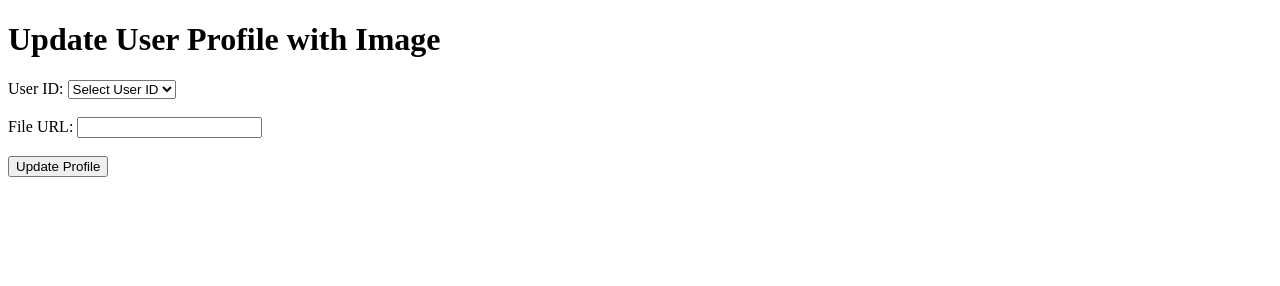
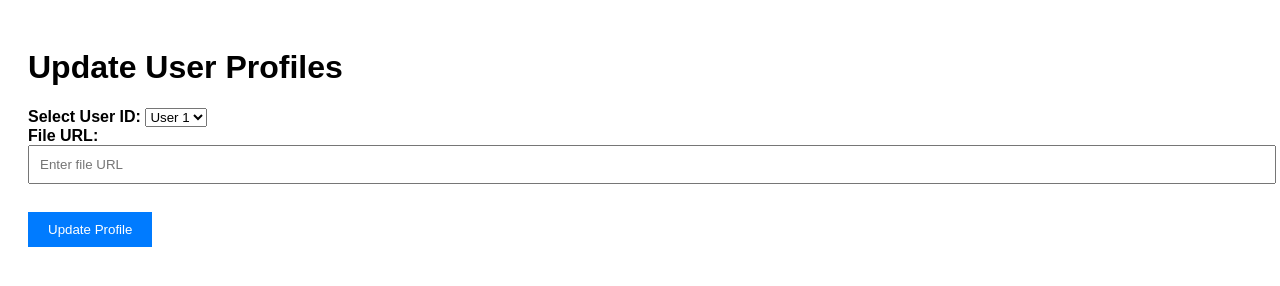
Before and after one commit to NittarPP/Nice.pro, a plain HTML site: page index.html in a window 1280 px wide. Drawn offline with Linux system fonts and the light colour scheme.

Commit message:
Update index.html

```diff
--- a/index.html
+++ b/index.html
@@ -3,18 +3,57 @@
 <head>
   <meta charset="UTF-8">
   <meta name="viewport" content="width=device-width, initial-scale=1.0">
-  <title>Update User Profile</title>
+  <title>Update User Profiles</title>
+  <style>
+    body {
+      font-family: Arial, sans-serif;
+      padding: 20px;
+    }
+    label {
+      font-weight: bold;
+    }
+    input[type="text"] {
+      width: 100%;
+      padding: 10px;
+      margin-bottom: 10px;
+    }
+    button {
+      padding: 10px 20px;
+      background-color: #007bff;
+      color: white;
+      border: none;
+      cursor: pointer;
+    }
+    button:hover {
+      background-color: #0056b3;
+    }
+    .result {
+      margin-top: 20px;
+    }
+  </style>
 </head>
 <body>
-  <h1>Update User Profile with Image</h1>
+  <h1>Update User Profiles</h1>
 
-  <!-- Form to input User ID and File URL -->
-  <form id="updateForm" onsubmit="return false;">
-    <label for="userId">User ID:</label>
-    <select id="userId" name="userId">
-      <!-- Populate options dynamically from users object -->
-      <!-- Replace with your actual user IDs and values -->
-      <option value="">Select User ID</option>
+  <label for="userId">Select User ID:</label>
+  <select id="userId">
+    <option value="1">User 1</option>
+    <option value="2">User 2</option>
+    <option value="3">User 3</option>
+    <!-- Add more options as needed -->
+  </select>
+
+  <br>
+
+  <label for="fileUrl">File URL:</label>
+  <input type="text" id="fileUrl" placeholder="Enter file URL">
+
+  <br><br>
+
+  <button onclick="updateUserProfile()">Update Profile</button>
+
+  <div class="result" id="result"></div>
+
   <script>
     var users = {
       "1": "66738901642d445c0bc5db1d",
@@ -60,44 +99,28 @@
       "Man": "667395ab642d445c0bc5fb5b"
     };
 
-        Object.keys(users).forEach(function(key) {
-          var option = document.createElement("option");
-          option.value = key;
-          option.textContent = key;
-          document.getElementById("userId").appendChild(option);
-        });
-      </script>
-    </select>
-    <br><br>
-    <label for="fileUrl">File URL:</label>
-    <input type="text" id="fileUrl" name="fileUrl" required>
-    <br><br>
-    <button onclick="updateUserProfile()">Update Profile</button>
-  </form>
+    async function updateUserProfile() {
+      try {
+        const userId = document.getElementById('userId').value;
+        const fileUrl = document.getElementById('fileUrl').value.trim();
 
-  <script>
-    // Function to fetch the file from a URL
-    async function fetchFile(url) {
-      const response = await fetch(url);
-      const blob = await response.blob();
-      return new File([blob], "Nice_Edit.gif", { type: "image/png" });
+        // Validate file URL
+        if (!fileUrl) {
+          alert('Please enter a valid file URL');
+          return;
         }
 
-    async function updateUserProfile() {
-      // Get selected User ID and File URL
-      const userId = document.getElementById("userId").value;
-      const fileUrl = document.getElementById("fileUrl").value;
-
-      try {
         // Fetch the file
-        let file = await fetchFile(fileUrl);
+        const response = await fetch(fileUrl);
+        const blob = await response.blob();
 
         // Create a FormData object and append the file
-        let formData = new FormData();
-        formData.append("file", file);
+        const formData = new FormData();
+        formData.append("file", new File([blob], "profile-image.png", { type: "image/png" }));
 
-        // Send PUT request to update user profile
-        let response = await fetch(`https://student-server.tatugacamp.com/student/update?studentId=${users[userId]}`, {
+        // Update user profile
+        const updateResponse = await fetch(`https://student-server.tatugacamp.com/student/update?studentId=${users[userId]}`, {
+          method: "PUT",
           headers: {
             "accept": "application/json, text/plain, */*",
             "accept-language": "en-US,en;q=0.9",
@@ -112,16 +135,19 @@
           referrer: "https://student.tatugacamp.com/",
           referrerPolicy: "strict-origin-when-cross-origin",
           body: formData,
-          method: "PUT",
           mode: "cors",
           credentials: "omit"
         });
 
-        let data = await response.json();
-        console.log(`Data for user ${userId}:`, data);
-
+        if (updateResponse.ok) {
+          const data = await updateResponse.json();
+          document.getElementById('result').innerHTML = `Profile updated successfully: ${JSON.stringify(data)}`;
+        } else {
+          throw new Error('Failed to update profile');
+        }
       } catch (error) {
-        console.error(`Error fetching data for user ${userId}:`, error);
+        console.error('Error updating profile:', error);
+        document.getElementById('result').innerHTML = `Error updating profile: ${error.message}`;
       }
     }
   </script>
```
Lines whose indentation alone changed are shown as unchanged.
